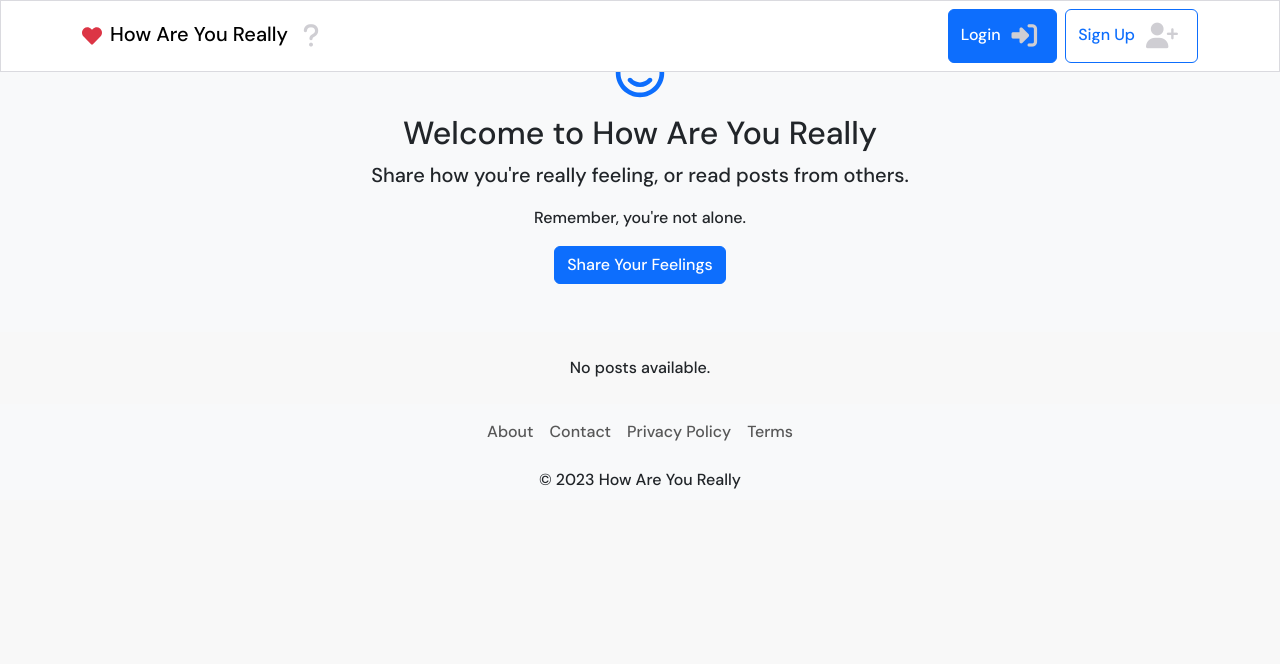
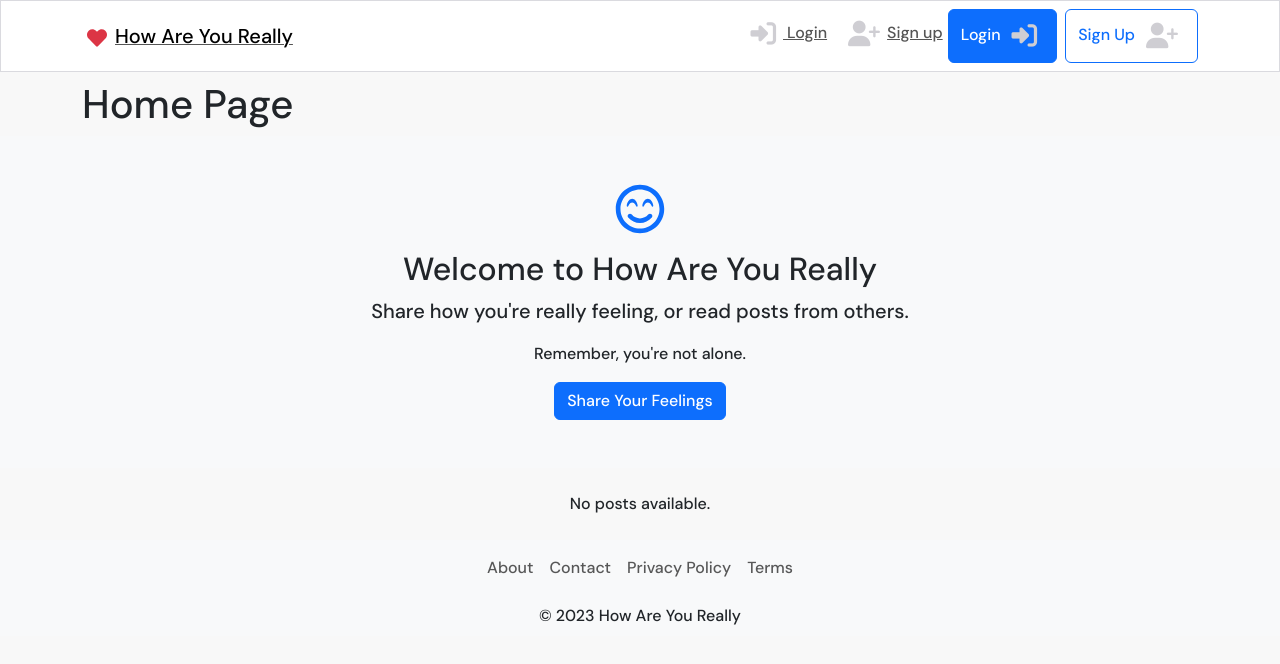
Before and after one commit to jeffdruid/pp5, a React (Create React App) app: page / in a window 1280 px wide. Shown: the top 664 px of the page. Built offline with nearby package versions, Linux system fonts and the light colour scheme.

Commit message:
Refactor: Update dependencies and add React Router for routing

```diff
--- a/package.json
+++ b/package.json
@@ -14,6 +14,7 @@
     "react-bootstrap": "^2.10.5",
     "react-dom": "^18.3.1",
     "react-icons": "^5.3.0",
+    "react-router-dom": "^5.3.0",
     "react-scripts": "5.0.1",
     "web-vitals": "^2.1.4"
   },
--- a/src/App.js
+++ b/src/App.js
@@ -6,6 +6,9 @@ import Footer from './components/Footer';
 import PostModal from './components/PostModal';
 import AuthModal from './components/AuthModal';
 import styles from './App.module.css';
+import Container from 'react-bootstrap/Container';
+import {Route, Switch} from 'react-router-dom';
+
 
 function App() {
   // State to control PostModal visibility
@@ -74,6 +77,14 @@ function App() {
           isLoggedIn={isLoggedIn}
           // ... other props
         />
+        <Container className={styles.Main}>
+          <Switch>
+            <Route path="/" exact render={() => <h1>Home Page</h1>} />
+            <Route path="/login" exact render={() => <h1>Login</h1>} />
+            <Route path="/signup" exact render={() => <h1>Sign Up</h1>} />
+            <Route render={() => <>404: Page Not Found!</>} />
+          </Switch>
+        </Container>
         <WelcomeMessage onCreatePost={handleCreatePost} />
         <PostFeed
           posts={posts}
--- a/src/App.module.css
+++ b/src/App.module.css
@@ -4,6 +4,9 @@
     min-height: 100vh;
 }
 
+.Main{
+    padding-top: 80px;
+}
 
 * {
     box-sizing: border-box;
--- a/src/components/Header.js
+++ b/src/components/Header.js
@@ -5,6 +5,7 @@ import AuthModal from './AuthModal';
 import UserProfileModal from './UserProfileModal';
 import logo from '../assets/logo.webp';
 import styles from '../styles/Header.module.css';
+import {NavLink} from 'react-router-dom';
 
 function Header() {
   // State variables for modal visibility and type
@@ -61,12 +62,14 @@ function Header() {
     <>
       <Navbar className={styles.Header} bg="light" expand="md" fixed="top">
         <Container>
+          <NavLink exact className={styles.NavLink} activeClassName={styles.Active} to="/">
           <Navbar.Brand>
             {/* <img src={logo} alt="How Are You Really" width="45" height="45" className="me-2" /> */}
             <FaHeart className="me-2 text-danger" />
             How Are You Really
-            <i className="fas fa-question ms-2"></i>
+            {/* <i className="fas fa-question ms-2"></i> */}
           </Navbar.Brand>
+          </NavLink>
           <Navbar.Toggle aria-controls="basic-navbar-nav" />
           <Navbar.Collapse id="basic-navbar-nav">
             <Nav className="ms-auto">
@@ -90,6 +93,8 @@ function Header() {
               ) : (
                 // User is not logged in
                 <>
+                  <NavLink className={styles.NavLink} activeClassName={styles.Active} exact to="/login"><i className="fas fa-sign-in-alt ms-1"></i> Login</NavLink>
+                  <NavLink className={styles.NavLink} activeClassName={styles.Active} exact to="/signup"><i className="fas fa-user-plus ms-1"></i>Sign up</NavLink>
                   <Button variant="primary" className="me-2" onClick={() => openAuthModal('login')}>
                     Login
                     <i className="fas fa-sign-in-alt ms-1"></i>
--- a/src/index.js
+++ b/src/index.js
@@ -3,10 +3,13 @@ import 'bootstrap/dist/css/bootstrap.min.css';
 import ReactDOM from 'react-dom';
 import './index.css';
 import App from './App';
+import {BrowserRouter as Router} from 'react-router-dom';
 
 ReactDOM.render(
   <React.StrictMode>
-    <App />
+    <Router>
+      <App />
+    </Router>
   </React.StrictMode>,
   document.getElementById('root')
 );
--- a/src/styles/Header.module.css
+++ b/src/styles/Header.module.css
@@ -2,3 +2,11 @@
     background-color: #ffffff !important;
     border: 1px solid #dadadf;
 }
+
+.NavLink {
+    padding: 5px;
+}
+
+.Active i{
+    color: #2142b2;
+}
```
Also changed, not shown: 1 other file (tests, documents, lock files or other folders).
